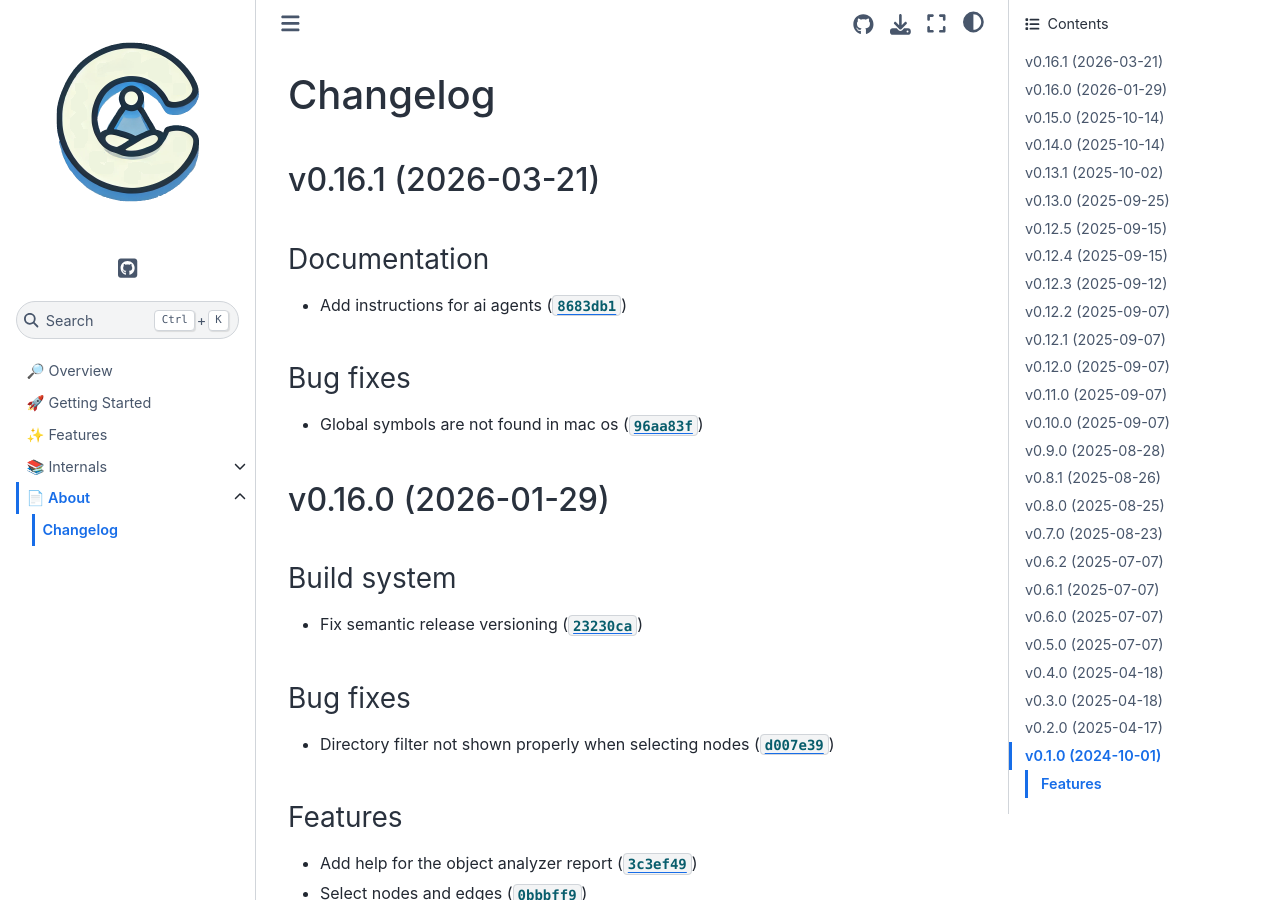
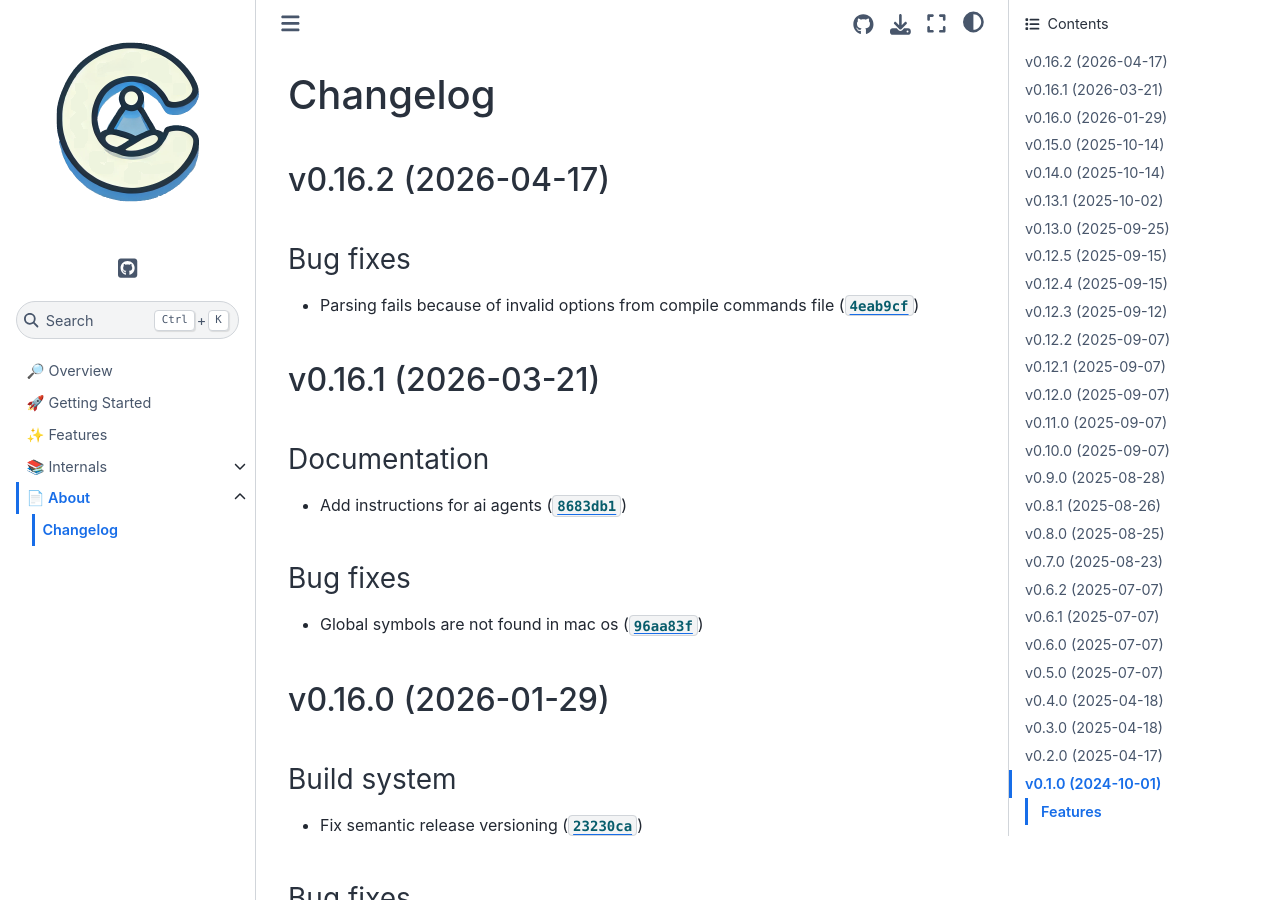
Before and after one commit to cuinixam/clanguru, a Sphinx documentation site: the page built from docs/about/_changelog.md, in a window 1280 px wide and 900 px high. Built offline with Sphinx 7.4.7 and the Sphinx Book theme 1.1.4, drawn with Linux system fonts in a browser that asks for light colours.

Commit message:
0.16.2
Automatically generated by python-semantic-release

```diff
--- a/CHANGELOG.md
+++ b/CHANGELOG.md
@@ -1,4 +1,10 @@
 # Changelog
+
+## v0.16.2 (2026-04-17)
+
+### Bug fixes
+
+- Parsing fails because of invalid options from compile commands file ([`4eab9cf`](https://github.com/cuinixam/clanguru/commit/4eab9cfb10d5a46692bc1f8ffc1fe5254ca26bbb))
 
 ## v0.16.1 (2026-03-21)
 
--- a/docs/conf.py
+++ b/docs/conf.py
@@ -17,7 +17,7 @@ for path in ["src", "tests"]:
 project = "clanguru"
 copyright = "2024, cuinixam"
 author = "cuinixam"
-release = "0.16.1"
+release = "0.16.2"
 
 # -- General configuration ---------------------------------------------------
 # https://www.sphinx-doc.org/en/master/usage/configuration.html#general-configuration
--- a/pyproject.toml
+++ b/pyproject.toml
@@ -1,6 +1,6 @@
 [project]
 name = "clanguru"
-version = "0.16.1"
+version = "0.16.2"
 description = "C language utils and tools based on the clang and binutils modules."
 readme = "README.md"
 license = { text = "MIT" }
--- a/src/clanguru/__init__.py
+++ b/src/clanguru/__init__.py
@@ -1 +1 @@
-__version__ = "0.16.1"
+__version__ = "0.16.2"
```
Also changed, not shown: 1 other file.
